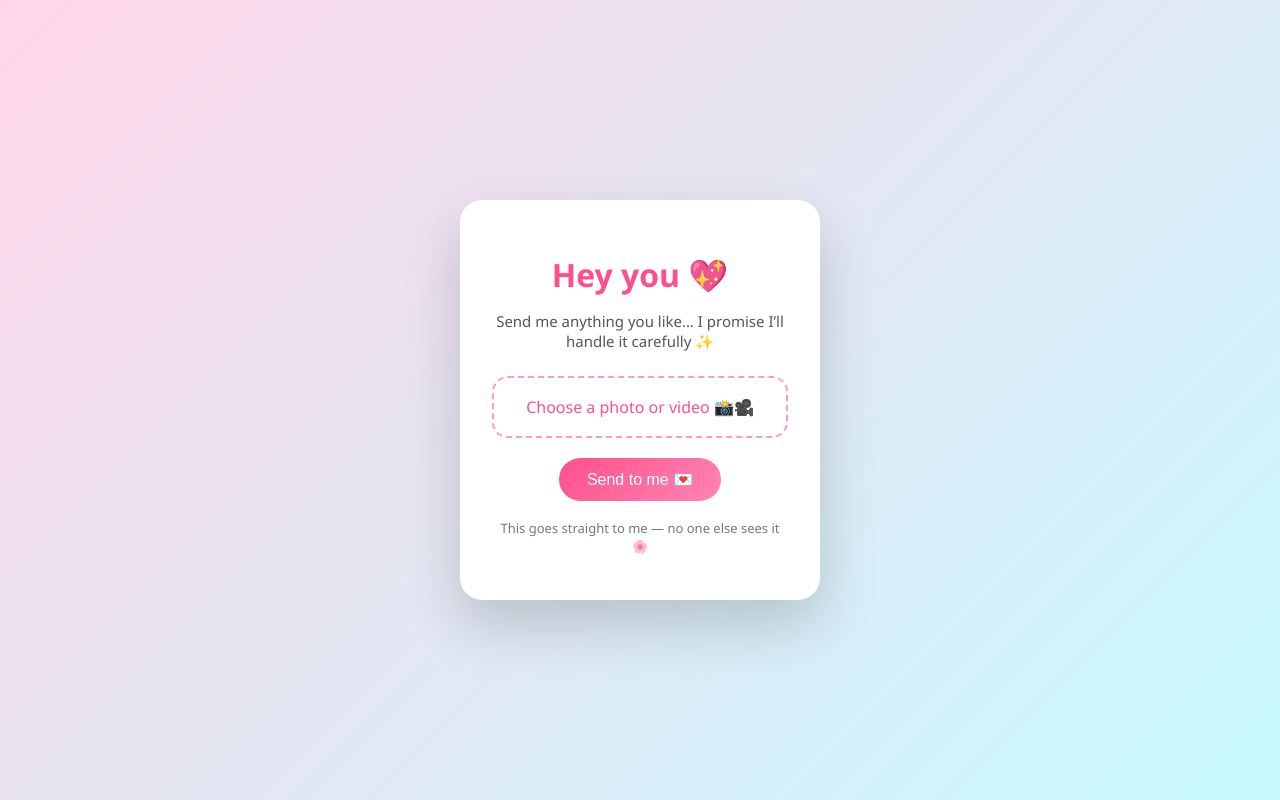
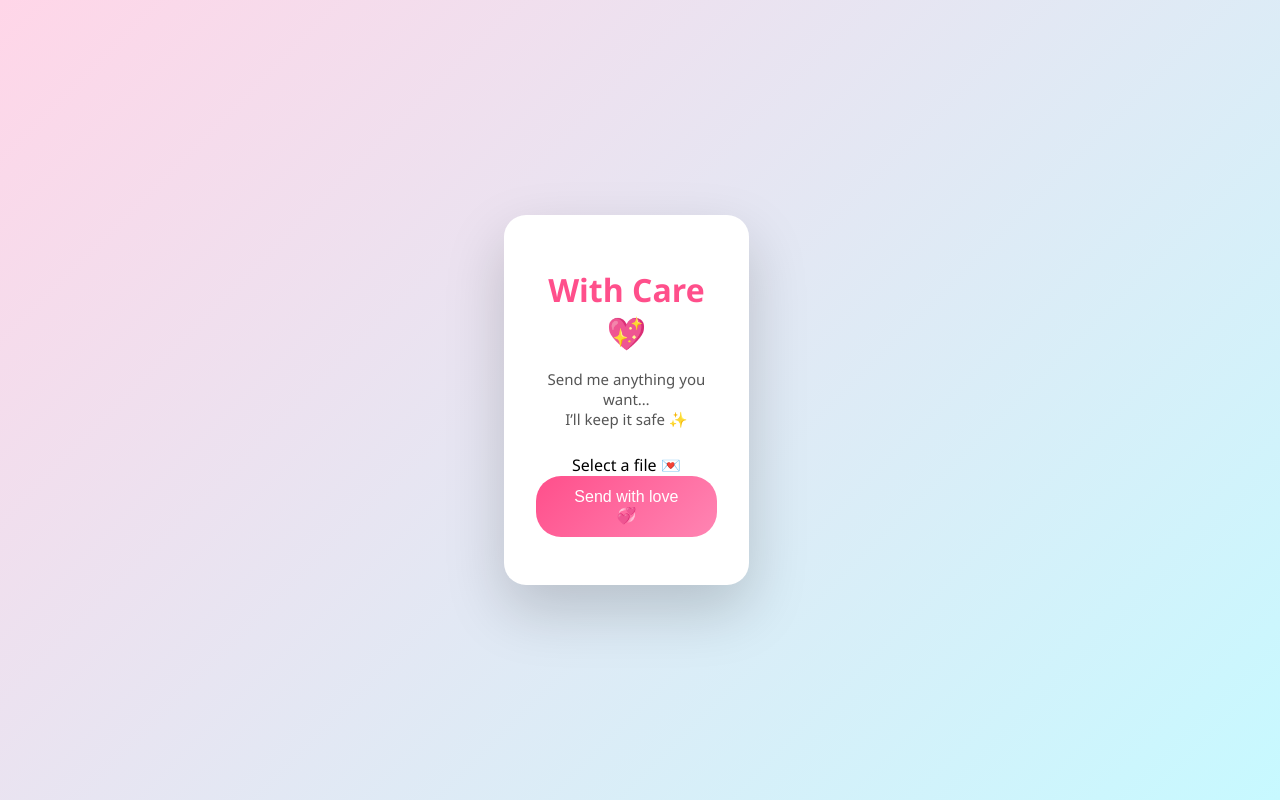
Before and after one commit to Yashrito/withcare, a website: page index.html in a window 1280 px wide. Drawn offline with Linux system fonts and the light colour scheme.

Commit message:
Update index.html

```diff
--- a/index.html
+++ b/index.html
@@ -2,44 +2,32 @@
 <html lang="en">
 <head>
   <meta charset="UTF-8" />
-  <title>Just for You 💕</title>
-  <meta name="viewport" content="width=device-width, initial-scale=1.0" />
+  <title>With Care 💗</title>
   <link rel="stylesheet" href="style.css" />
 </head>
+<body>
 
-<body>
-  <div class="card">
-    <h1>Hey you 💖</h1>
+  <div class="container">
+    <div class="card fade-in">
+      <h1>With Care 💖</h1>
+      <p class="subtitle">
+        Send me anything you want…<br>
+        I’ll keep it safe ✨
+      </p>
 
-    <p class="subtitle">
-      Send me anything you like…
-      I promise I’ll handle it carefully ✨
-    </p>
-
-    <form action="/api/upload" method="POST" enctype="multipart/form-data">
-      <label class="file-box">
-        <input type="file" name="file" id="fileInput" required />
-        <span id="fileText">Choose a photo or video 📸🎥</span>
+      <label class="upload-box">
+        <input type="file" id="fileInput" hidden />
+        <span>Select a file 💌</span>
       </label>
 
-      <button type="submit">Send to me 💌</button>
-    </form>
+      <div id="fileInfo" class="file-info hidden"></div>
 
-    <p class="footer">
-      This goes straight to me — no one else sees it 🌸
-    </p>
+      <button id="sendBtn" onclick="uploadFile()">Send with love 💞</button>
+
+      <p id="status" class="status"></p>
+    </div>
   </div>
 
-  <script>
-    const fileInput = document.getElementById("fileInput");
-    const fileText = document.getElementById("fileText");
-
-    fileInput.addEventListener("change", () => {
-      if (fileInput.files.length > 0) {
-        fileText.textContent =
-          "Selected: " + fileInput.files[0].name + " 💖";
-      }
-    });
-  </script>
+  <script src="script.js"></script>
 </body>
 </html>
```
